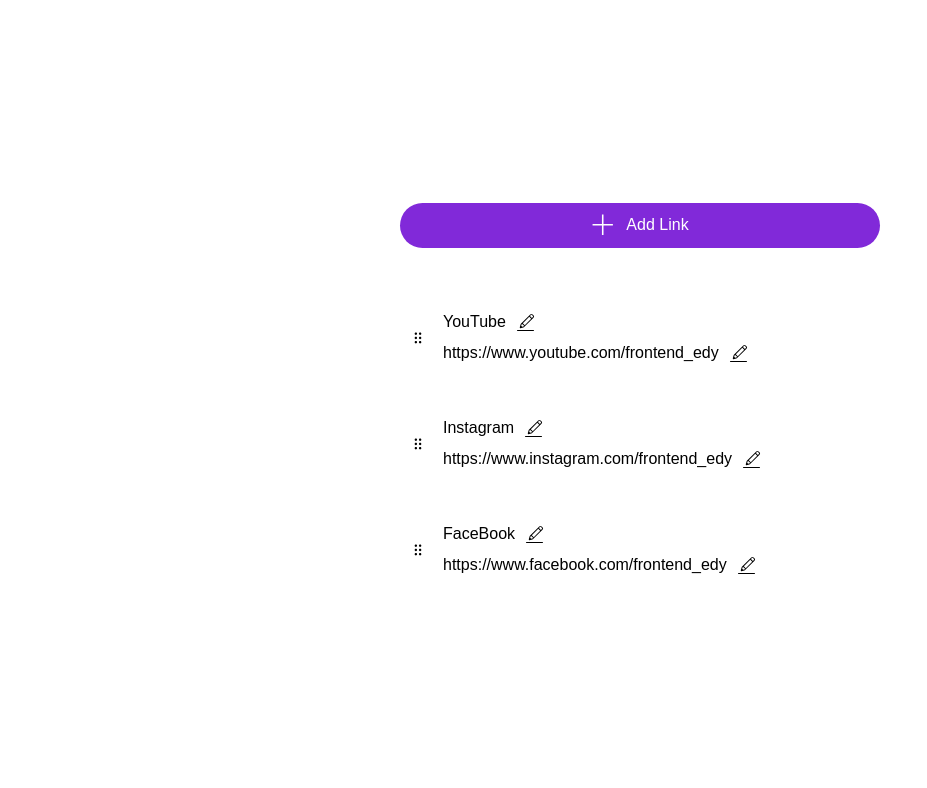
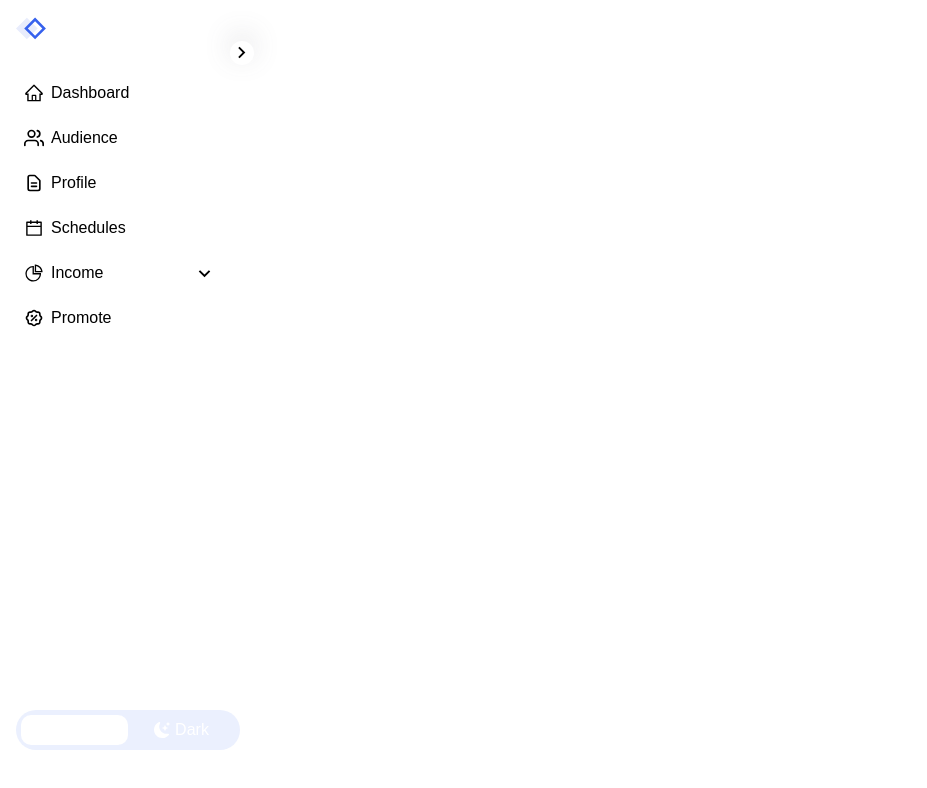
Before and after one commit to choiruladamm/react-components, a React (Vite) app: page / in a window 1280 px wide. Shown: the top 788 px of the page, without its empty margins (0-927 px from the left). Built offline with nearby package versions, Linux system fonts and the light colour scheme.

Commit message:
Side Nav Component

```diff
--- a/src/App.jsx
+++ b/src/App.jsx
@@ -3,11 +3,12 @@
 import DragAndDrop from "./components/DragAndDrop/DnD"
 import InfiniteScrolling from "./components/InfiniteScrolling/InfiniteScrolling"
 import Pagination from "./components/Pagination/Pagination"
+import SideNav from "./components/SideNav/SideNav"
 
 const App = () => {
   return (
-    <div className="font-[Inter] h-screen grid place-items-center">
-      <DragAndDrop />
+    <div className="font-[Inter]">
+      <SideNav />
     </div>
   )
 }
--- /dev/null
+++ b/src/components/SideNav/SideNav.css
@@ -0,0 +1,107 @@
+.sideNavOuter {
+  position: fixed;
+  left: 0;
+  top: 0;
+}
+.sidenavContainer {
+  width: 15rem;
+  background-color: white;
+  height: 100vh;
+  font-family: "Work Sans", sans-serif;
+  padding: 1rem;
+  position: relative;
+  left: 0%;
+  position: relative;
+}
+.menuItems {
+  margin: 0;
+  padding: 0;
+  margin-top: 2rem;
+}
+.menu {
+  list-style: none;
+  padding: 8px;
+  margin: 5px 0px;
+  cursor: pointer;
+  border-radius: 8px;
+  display: flex;
+  align-items: center;
+  justify-content: space-between;
+}
+.collapseIcon {
+  right: -14px;
+  position: absolute;
+  background-color: white;
+  border-radius: 50%;
+  width: 1.5rem;
+  height: 1.5rem;
+  display: flex;
+  align-items: center;
+  justify-content: center;
+  cursor: pointer;
+  z-index: 50;
+  box-shadow: rgba(100, 100, 111, 0.2) 0px 7px 29px 0px;
+}
+.menuItemContainer {
+  display: flex;
+  align-items: center;
+  position: relative;
+}
+.menuDropDown {
+  display: flex;
+  align-items: center;
+  width: 100%;
+  padding: 0;
+}
+.menuDropDownItems {
+  padding: 0px;
+  padding-left: 1.5rem;
+}
+.menuIcon {
+  margin-right: 7px;
+}
+.menuText {
+  font-weight: 500;
+}
+.menu:hover {
+  color: #3661ed;
+  background-color: #ebf0fe;
+}
+.menu:hover .menuText {
+  color: #3661ed;
+}
+.uploadImg {
+  margin-top: 5rem;
+  border: 2px dashed rgb(205, 205, 205);
+  border-radius: 10px;
+  display: flex;
+  flex-direction: column;
+  align-items: center;
+  padding: 10px 0;
+}
+.theme {
+  position: absolute;
+  width: 14rem;
+  bottom: 50px;
+  display: flex;
+  background-color: #ebf0fe;
+  border-radius: 20px;
+  padding: 5px;
+  color: white;
+}
+.btn {
+  width: 10rem;
+  font: inherit;
+  font-weight: 500;
+  border: none;
+  border-radius: 10px;
+  background-color: transparent;
+  padding: 3px;
+  display: flex;
+  align-items: center;
+  justify-content: center;
+  grid-gap: 5px;
+}
+.btn-active {
+  background-color: white;
+}
--- /dev/null
+++ b/src/components/SideNav/SideNav.jsx
@@ -0,0 +1,163 @@
+/* eslint-disable no-unused-vars */
+
+import React, { useEffect, useState } from "react";
+import "./SideNav.css";
+import {
+  AiOutlineHome,
+  AiOutlineCalendar,
+  AiOutlinePieChart,
+} from "react-icons/ai";
+import { FiUsers } from "react-icons/fi";
+import { HiOutlineDocumentText } from "react-icons/hi";
+import { TbDiscount2 } from "react-icons/tb";
+import { MdKeyboardArrowDown, MdKeyboardArrowLeft } from "react-icons/md";
+// import { GrFormAdd } from "react-icons/gr";
+import { BsSunFill, BsMoonStarsFill } from "react-icons/bs";
+
+const SideNav = () => {
+  const [toggle, setToggle] = useState(true);
+  const [dropDown, showDropDown] = useState(false);
+
+  const divStyle = {
+    visibility: !toggle ? "hidden" : "visible",
+  };
+  const dropDownBox = {
+    position: "absolute",
+    background: "white",
+    borderRadius: "5px",
+    zIndex: "5",
+    width: "10rem",
+    padding: "0px",
+    boxShadow: "rgba(100, 100, 111, 0.2) 0px 7px 29px 0px",
+  };
+
+  return (
+    <div className="sideNavOuter">
+      <div
+        className="sidenavContainer"
+        style={{
+          width: toggle ? "15rem" : "2rem",
+          transistion: "0.3s ease-in-out",
+        }}
+      >
+        <div className="logo">
+          <svg
+            width="30"
+            height="25"
+            viewBox="0 0 59 43"
+            fill="none"
+            xmlns="http://www.w3.org/2000/svg"
+          >
+            <rect
+              x="21.3311"
+              y="0.126953"
+              width="30.1667"
+              height="30.1667"
+              transform="rotate(45 21.3311 0.126953)"
+              fill="#E8ECFC"
+            />
+            <rect
+              x="37.5073"
+              y="3.53553"
+              width="25.1667"
+              height="25.1667"
+              transform="rotate(45 37.5073 3.53553)"
+              stroke="#3661ED"
+              strokeWidth="5"
+            />
+          </svg>
+        </div>
+        <div
+          className="collapseIcon"
+          style={{ transform: toggle ? "rotate(180deg)" : "rotate(0deg)" }}
+          onClick={() => setToggle(!toggle)}
+        >
+          <MdKeyboardArrowLeft size={23} />
+        </div>
+        <ul className="menuItems">
+          <li className="menu">
+            <div className="menuItemContainer">
+              <AiOutlineHome size={20} className="menuIcon" />
+              <span className="menuText" style={divStyle}>
+                Dashboard
+              </span>
+            </div>
+          </li>
+          <li className="menu">
+            <div className="menuItemContainer">
+              <FiUsers size={20} className="menuIcon" />
+              <span className="menuText" style={divStyle}>
+                Audience
+              </span>
+            </div>
+          </li>
+          <li className="menu">
+            <div className="menuItemContainer">
+              <HiOutlineDocumentText size={20} className="menuIcon" />
+              <span className="menuText" style={divStyle}>
+                Profile
+              </span>
+            </div>
+          </li>
+          <li className="menu">
+            <div className="menuItemContainer">
+              <AiOutlineCalendar size={20} className="menuIcon" />
+              <span className="menuText" style={divStyle}>
+                Schedules
+              </span>
+            </div>
+          </li>
+          <li className="menu" onClick={() => showDropDown(!dropDown)}>
+            <div className="menuItemContainer">
+              <AiOutlinePieChart size={20} className="menuIcon" />
+              <span className="menuText" style={divStyle}>
+                Income
+              </span>
+            </div>
+            <MdKeyboardArrowDown size={23} />
+          </li>
+          {dropDown ? (
+            <ul
+              className="menuDropDownItems"
+              style={!toggle ? dropDownBox : null}
+            >
+              <li className="menu">Earnings</li>
+              <li className="menu">Refunds</li>
+              <li className="menu">Declines</li>
+              <li className="menu">Payouts</li>
+            </ul>
+          ) : null}
+
+          <li className="menu">
+            <div className="menuItemContainer">
+              <TbDiscount2 size={20} className="menuIcon" />
+              <span className="menuText" style={divStyle}>
+                Promote
+              </span>
+            </div>
+          </li>
+        </ul>
+        <div className="theme" style={{ width: toggle ? "14rem" : "2rem" }}>
+          {!toggle ? (
+            <button className="collapseTheme btn">
+              <BsSunFill />
+            </button>
+          ) : (
+            <>
+              <button className="btn btn-active">
+                <BsSunFill />
+                Light
+              </button>
+              <button className="btn">
+                <BsMoonStarsFill />
+                Dark
+              </button>
+            </>
+          )}
+        </div>
+      </div>
+    </div>
+  );
+};
+
+export default SideNav;
```
